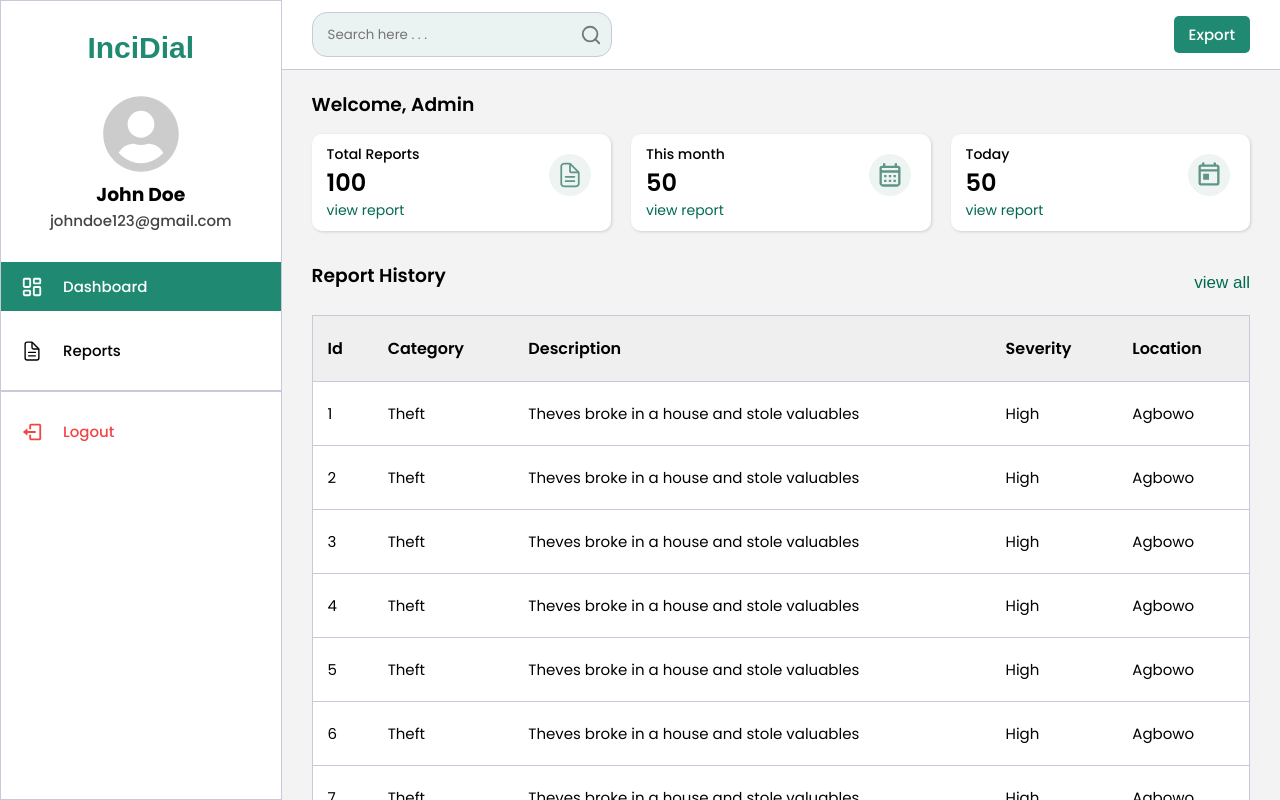
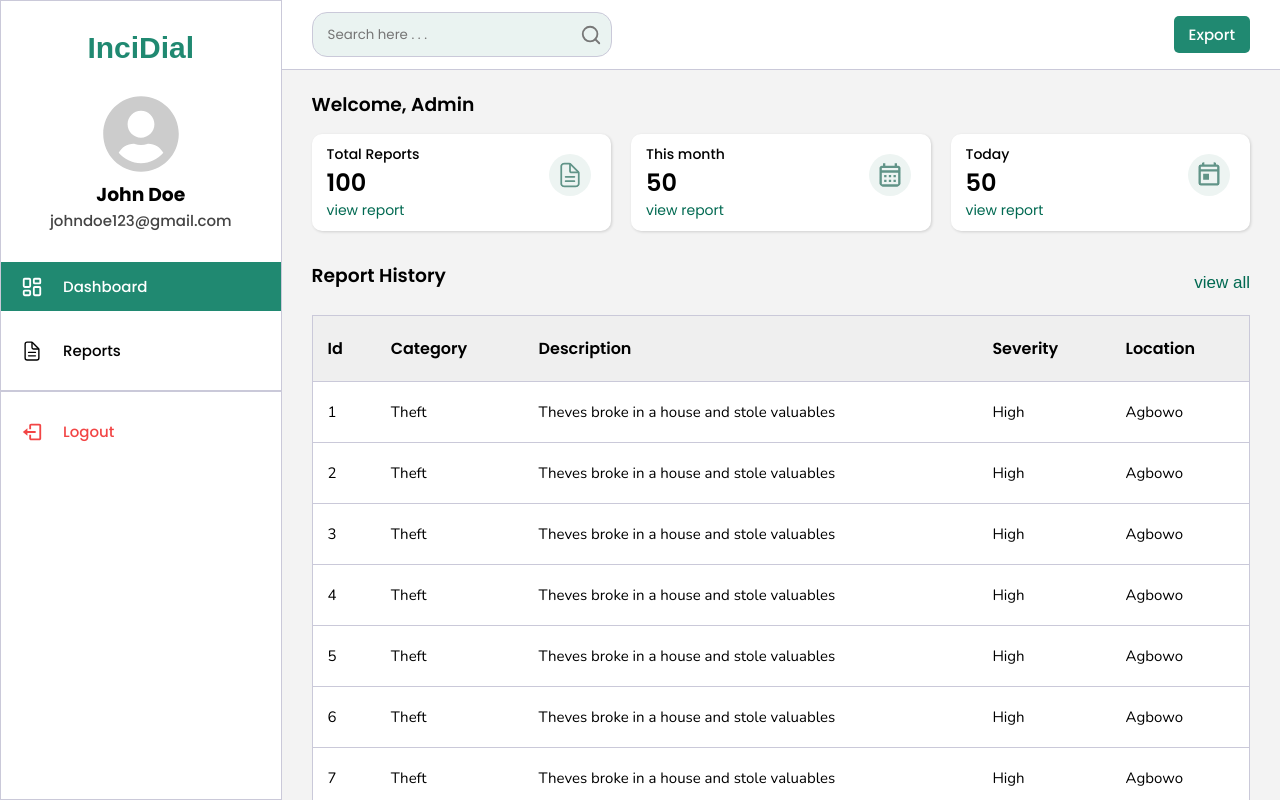
Before and after one commit to SamuelOmodele/incidial, a Next.js app: page /admin in a window 1280 px wide. Built offline with nearby package versions, Linux system fonts and the light colour scheme; a web font is replaced by a local one.

Commit message:
chore: font change

```diff
--- a/app/admin/(dashboardHome)/home.module.css
+++ b/app/admin/(dashboardHome)/home.module.css
@@ -96,4 +96,5 @@
 .reportHistory table td{
     padding: 20px 15px;
     font-size: 15px;
+    font-family: var(--font-nunito);
 }
```
